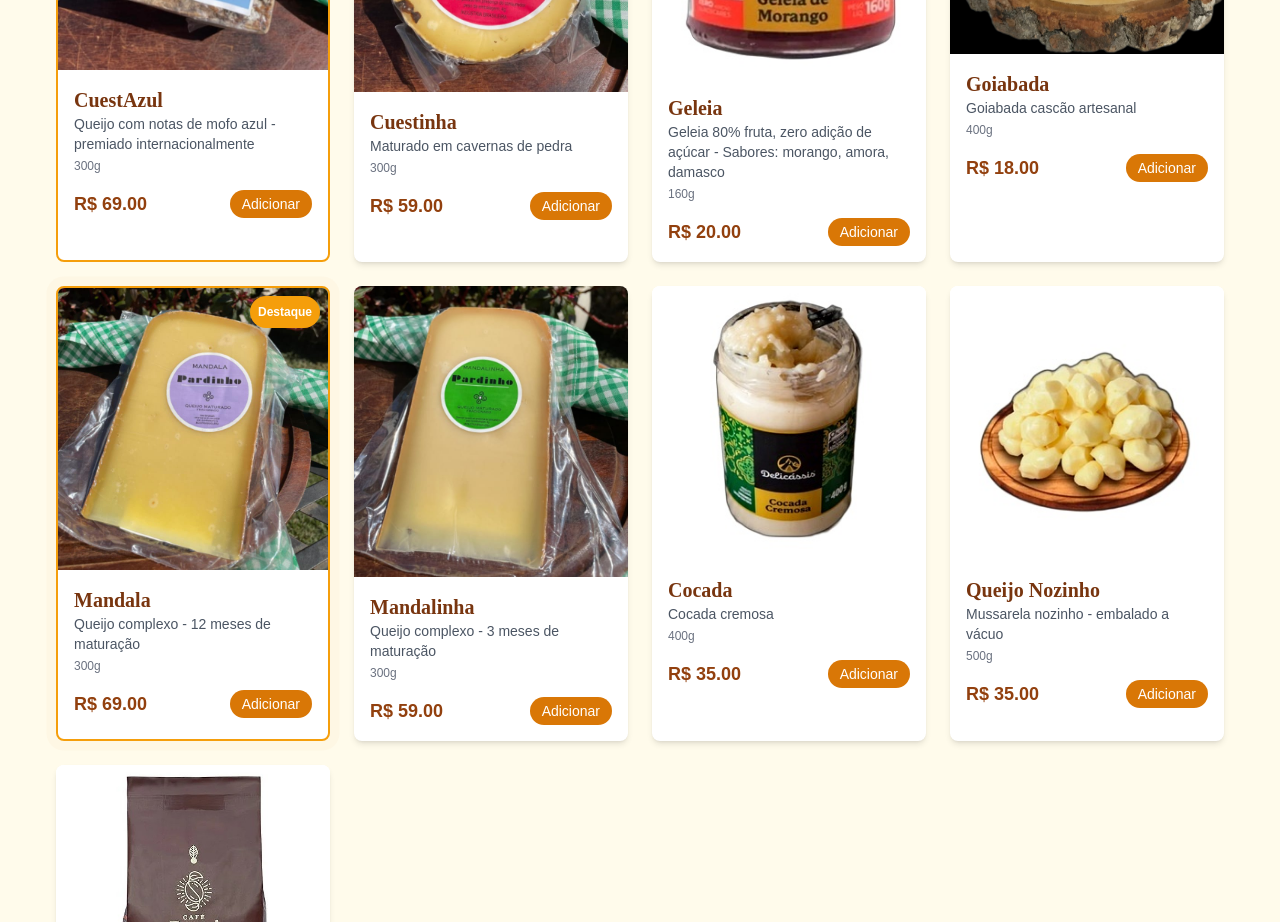
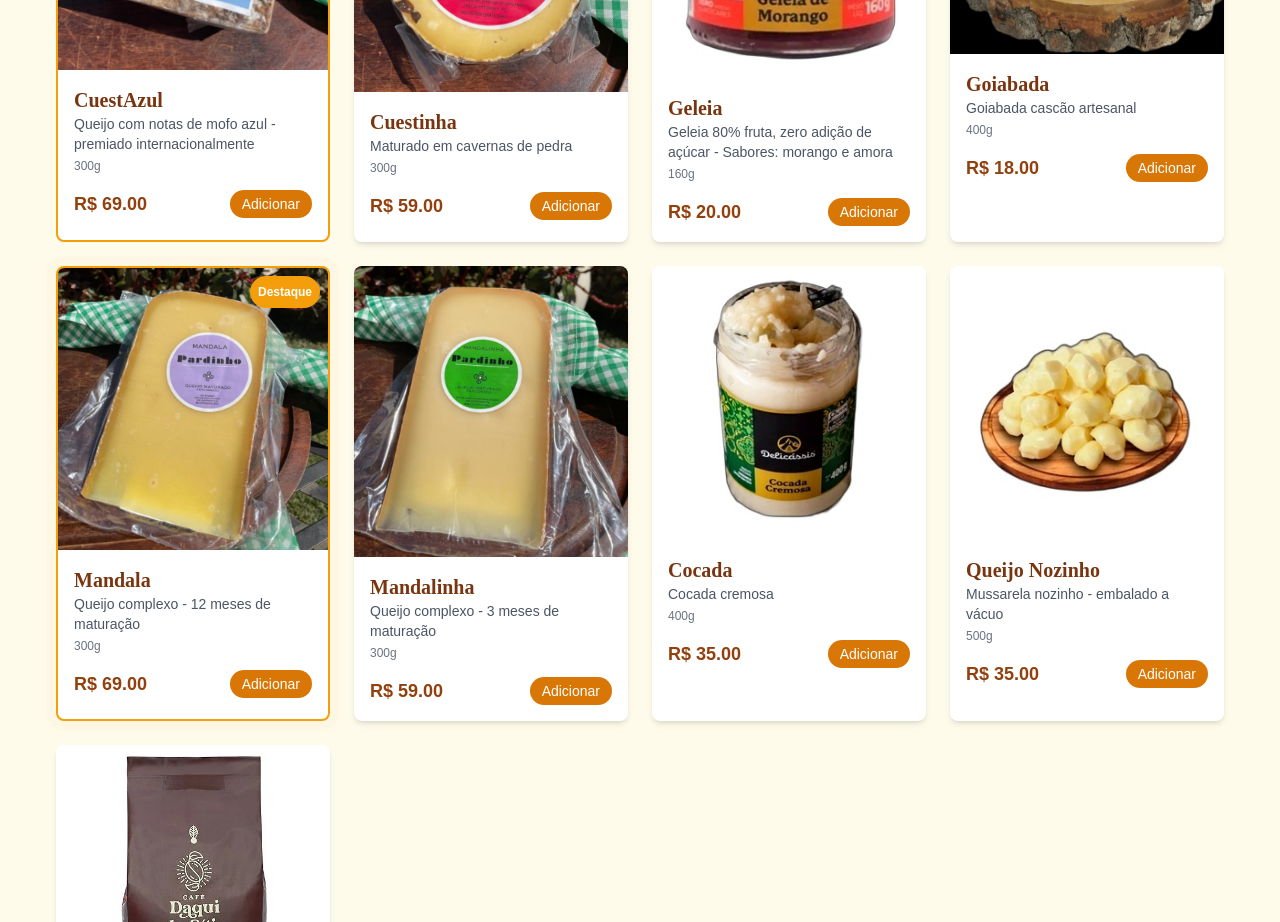
Before and after one commit to vumex/cardapiomonara, a React app: page / in a window 1280 px wide. Shown: the part 1040-1962 px from the top of the page. Built offline with nearby package versions, Linux system fonts and the light colour scheme; the HTML template or start-up script is replaced by a standard one.

Commit message:
Update produtos.ts

```diff
--- a/src/data/produtos.ts
+++ b/src/data/produtos.ts
@@ -79,7 +79,7 @@ export const produtos: Produto[] = [
     nome: "Geleia",
     preco: 20,
     categoria: "Doces",
-    descricao: "Geleia 80% fruta, zero adição de açúcar - Sabores: morango, amora, damasco",
+    descricao: "Geleia 80% fruta, zero adição de açúcar - Sabores: morango e amora",
     imagem: imagePaths.geleia,
     peso: "160g"
   },
```
